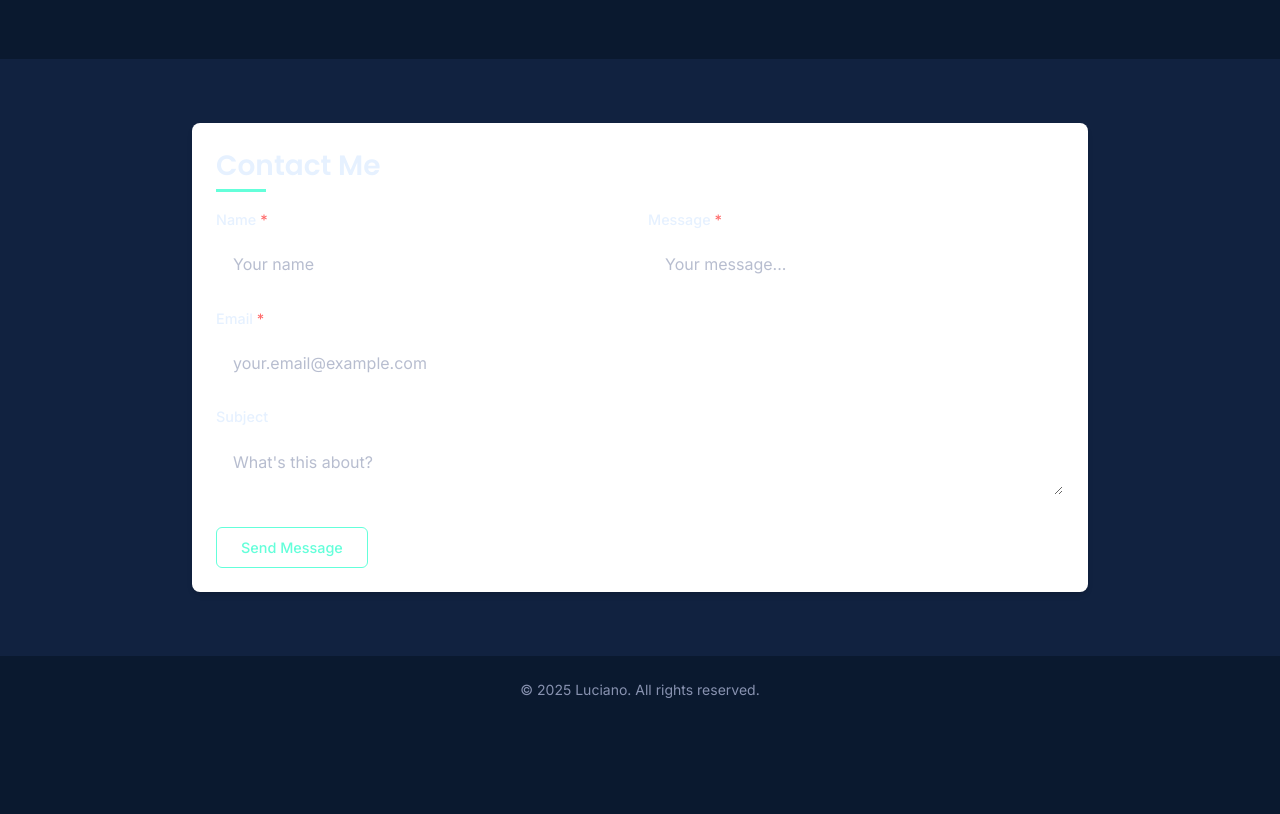
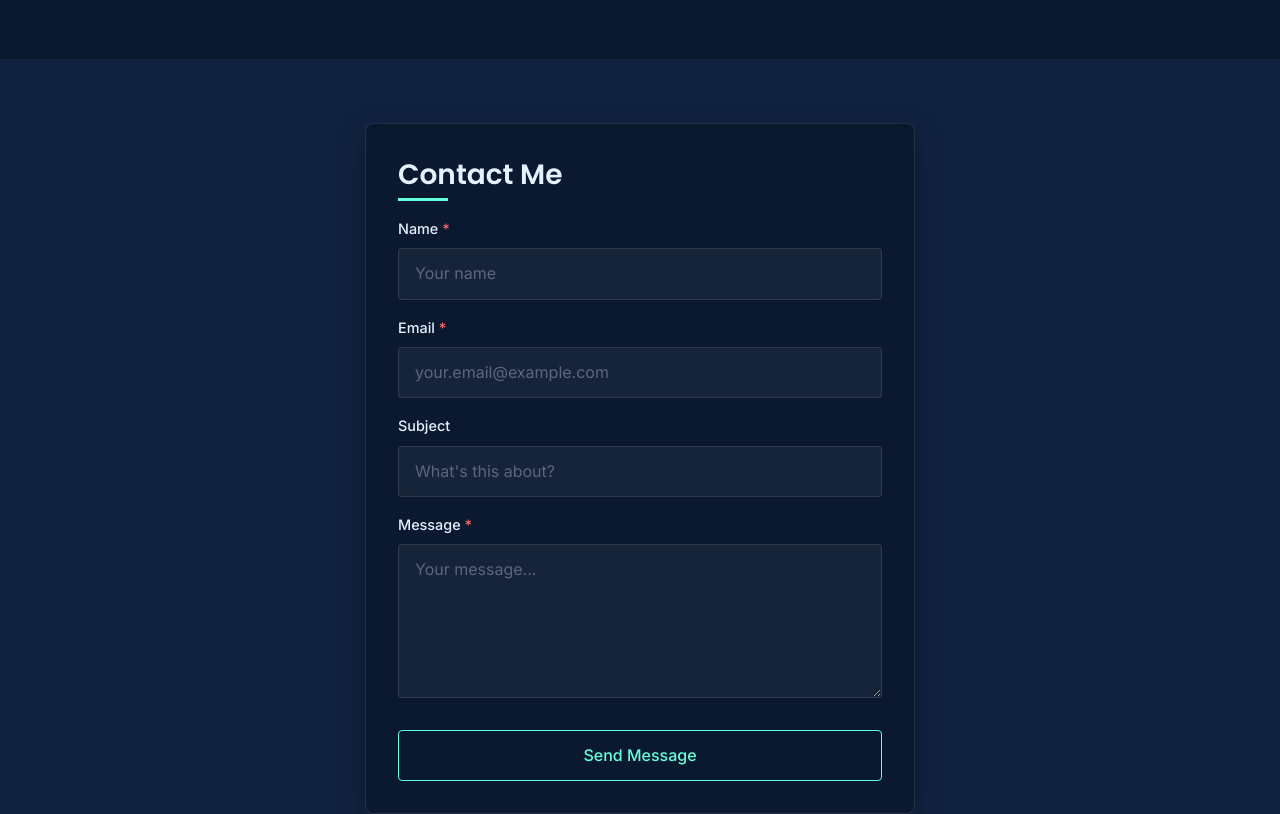
Before and after one commit to MrCrowNFT/portfolio, a React (Vite) app: page / in a window 1280 px wide. Shown: the part 1680-2494 px from the top of the page. Before the commit the page ends 2420 px from the top, so only its background shows below. Built offline with nearby package versions, Linux system fonts and the light colour scheme.

Commit message:
contact form

```diff
--- a/src/components/contact-form.tsx
+++ b/src/components/contact-form.tsx
@@ -2,6 +2,7 @@
 import { FormData, FormErrors } from "../types/contact";
 import "../styles/contact-form.css";
 
+//todo change layout to make it more horizontal
 const ContactForm: React.FC = () => {
   const FORMSPREE_URL = "https://formspree.io/f/mblgpqlb";
 
@@ -91,7 +92,7 @@
   };
 
   return (
-    <div className="w-full max-w-4xl mx-auto p-6 bg-white rounded-lg shadow-md">
+    <div className="w-full max-w-lg mx-auto p-6 bg-white rounded-lg shadow-md">
       <h2 className="text-2xl font-bold mb-6 text-gray-800">Contact Me</h2>
 
       {submitStatus === "success" && (
@@ -107,10 +108,7 @@
       )}
 
       <form onSubmit={handleSubmit}>
-        <div className="flex flex-col md:flex-row md:space-x-4">
-          <div className="md:w-1/2 space-y-4">
-            {/* Left Column - Personal Info */}
-            <div>
+        <div className="mb-4">
           <label
             htmlFor="name"
             className="block text-gray-700 font-medium mb-2"
@@ -135,7 +133,7 @@
           )}
         </div>
 
-            <div>
+        <div className="mb-4">
           <label
             htmlFor="email"
             className="block text-gray-700 font-medium mb-2"
@@ -160,7 +158,7 @@
           )}
         </div>
 
-            <div>
+        <div className="mb-4">
           <label
             htmlFor="subject"
             className="block text-gray-700 font-medium mb-2"
@@ -177,11 +175,8 @@
             placeholder="What's this about?"
           />
         </div>
-          </div>
 
-          <div className="md:w-1/2 mt-4 md:mt-0">
-            {/* Right Column - Message */}
-            <div>
+        <div className="mb-6">
           <label
             htmlFor="message"
             className="block text-gray-700 font-medium mb-2"
@@ -193,7 +188,7 @@
             name="message"
             value={formData.message}
             onChange={handleChange}
-                rows={9}
+            rows={5}
             className={`w-full px-4 py-2 border rounded-md focus:outline-none focus:ring-2 ${
               errors.message
                 ? "border-red-500 focus:ring-red-200"
@@ -205,20 +200,16 @@
             <p className="mt-1 text-red-500 text-sm">{errors.message}</p>
           )}
         </div>
-          </div>
-        </div>
 
-        <div className="mt-6">
         <button
           type="submit"
           disabled={isSubmitting}
-            className={`w-full md:w-auto md:px-8 py-3 bg-blue-600 text-white font-medium rounded-md hover:bg-blue-700 focus:outline-none focus:ring-2 focus:ring-blue-500 focus:ring-offset-2 transition duration-150 ${
+          className={`w-full py-3 px-4 bg-blue-600 text-white font-medium rounded-md hover:bg-blue-700 focus:outline-none focus:ring-2 focus:ring-blue-500 focus:ring-offset-2 transition duration-150 ${
             isSubmitting ? "opacity-70 cursor-not-allowed" : ""
           }`}
         >
           {isSubmitting ? "Sending..." : "Send Message"}
         </button>
-        </div>
       </form>
     </div>
   );
```
Lines whose indentation alone changed are shown as unchanged.
